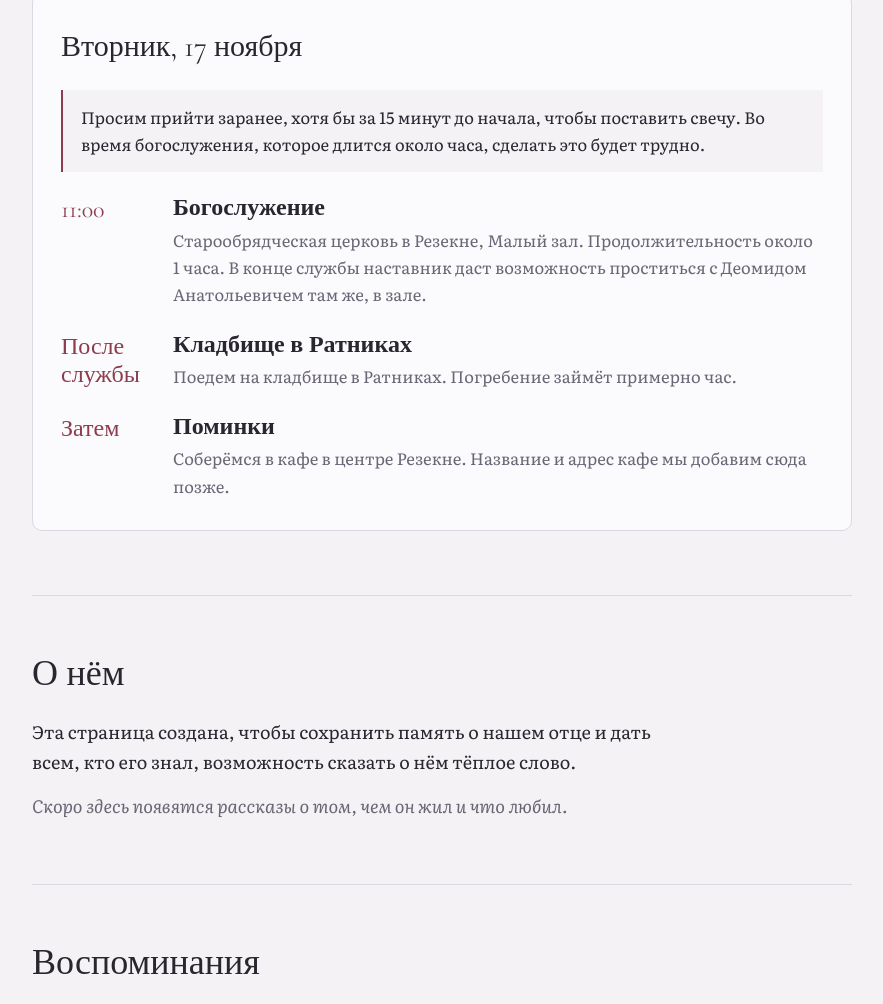
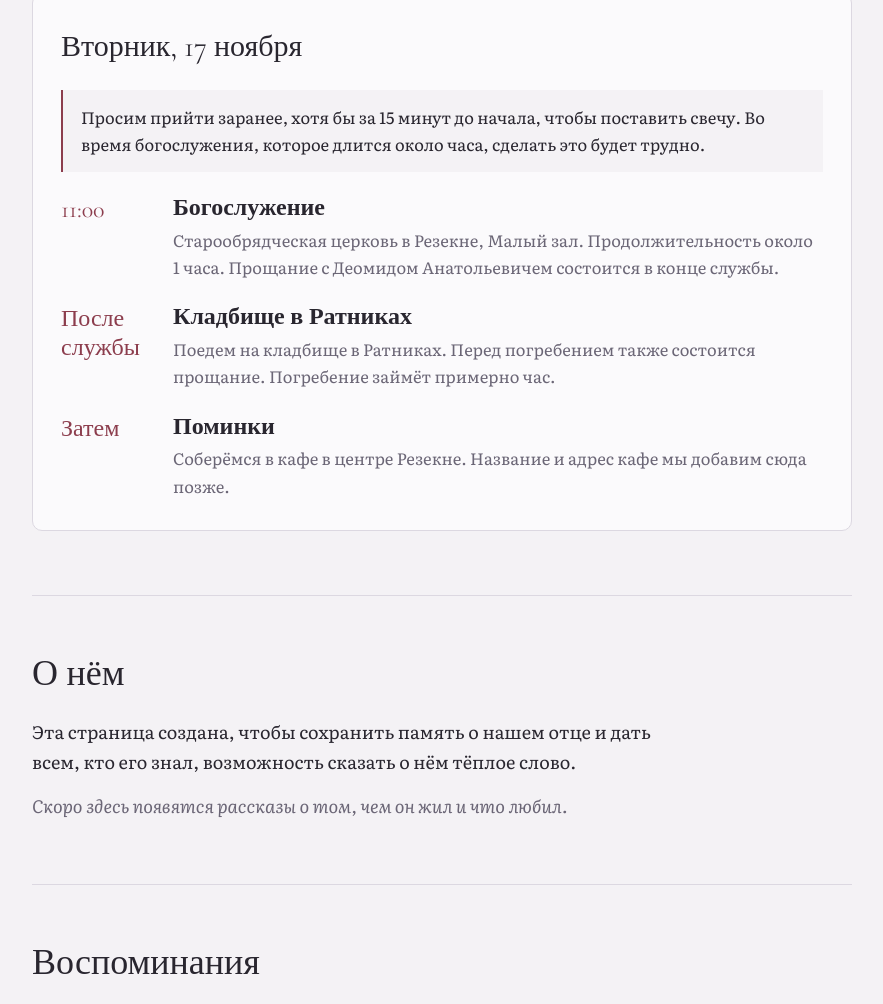
Before and after one commit to julijastukane/deomid-avdeev-memorial, a plain HTML site: page index.html in a window 1280 px wide. Shown: the part 720-1724 px from the top of the page, without its empty margins (198-1081 px from the left). Drawn offline with nearby package versions, Linux system fonts and the light colour scheme.

Commit message:
Update farewell wording
Co-Authored-By: Claude Sonnet 5.5 <noreply@anthropic.com>
Claude-Session: https://claude.ai/code/session_0125CiR4isWHoR6HEKGdy3hg

```diff
--- a/index.html
+++ b/index.html
@@ -142,8 +142,8 @@ footer .names{font-family:var(--display);font-size:24px;color:var(--ink);margin:
       <p class="date-big">Вторник, 17 ноября</p>
       <p class="askline">Просим прийти заранее, хотя бы за 15 минут до начала, чтобы поставить свечу. Во время богослужения, которое длится около часа, сделать это будет трудно.</p>
       <ol class="steps">
-        <li><span class="t">11:00</span><div><h3>Богослужение</h3><p>Старообрядческая церковь в Резекне, Малый зал. Продолжительность около 1 часа. В конце службы наставник даст возможность проститься с Деомидом Анатольевичем там же, в зале.</p></div></li>
-        <li><span class="t">После службы</span><div><h3>Кладбище в Ратниках</h3><p>Поедем на кладбище в Ратниках. Погребение займёт примерно час.</p></div></li>
+        <li><span class="t">11:00</span><div><h3>Богослужение</h3><p>Старообрядческая церковь в Резекне, Малый зал. Продолжительность около 1 часа. Прощание с Деомидом Анатольевичем состоится в конце службы.</p></div></li>
+        <li><span class="t">После службы</span><div><h3>Кладбище в Ратниках</h3><p>Поедем на кладбище в Ратниках. Перед погребением также состоится прощание. Погребение займёт примерно час.</p></div></li>
         <li><span class="t">Затем</span><div><h3>Поминки</h3><p>Соберёмся в кафе в центре Резекне. Название и адрес кафе мы добавим сюда позже.</p></div></li>
       </ol>
     </div>
```
